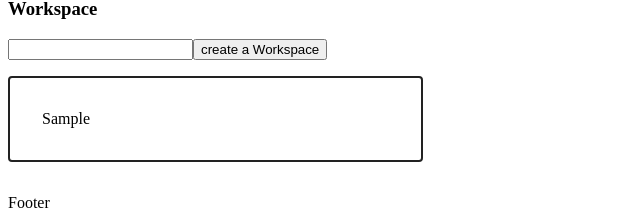
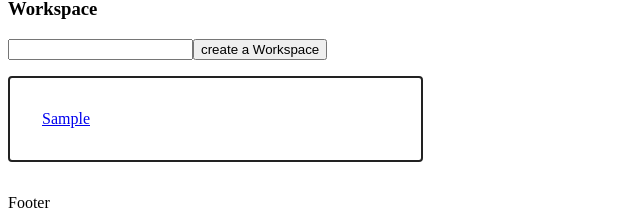
Before and after one commit to MuhamadAdrian/nuxt-3-trello-mvp, a Nuxt app: page / in a window 1280 px wide. Both pictures are taken after typing "Sample" into the empty fields and a click on the button "create a Workspace". Shown: the part 155-367 px from the top of the page, without its empty margins (0-640 px from the left). Built offline with nearby package versions, Linux system fonts and the light colour scheme.

Commit message:
feature: navigating to clicked workspace then filtering the data on detail page

```diff
--- a/components/WorkspaceList.vue
+++ b/components/WorkspaceList.vue
@@ -1,7 +1,7 @@
 <template>
     <ul class="workspace-list">
         <li class="workspace-card" v-for="workspace in workspaces" :key="workspace.id">
-            {{ workspace.name }}
+            <NuxtLink :to="`/workspace/${workspace.id}`">{{ workspace.name }}</NuxtLink>
         </li>
     </ul>
 </template>
--- a/interfaces/Workspace.ts
+++ b/interfaces/Workspace.ts
@@ -1,4 +1,4 @@
 export interface Workspace {
-    id: number,
+    id: string,
     name: string
 }
--- a/pages/index.vue
+++ b/pages/index.vue
@@ -10,16 +10,12 @@
 </template>
 
 <script setup lang="ts">
-    definePageMeta({
-        layout: 'main-layout'
-    })
-
     const newWorkspaceName = ref<string>('');
 
     const workspaces = useWorkspaces();
 
     const createWorkspace = () => {
-        const randomId = Math.floor(Math.random() * 100);
+        const randomId = Math.floor(Math.random() * 100).toString();
 
         workspaces.value.push({
             id: randomId,
--- a/pages/workspace/[id].vue
+++ b/pages/workspace/[id].vue
@@ -1,9 +1,16 @@
 <template>
     <div>
-        <h1>Workspace # {{ $route.params.id }}</h1>
+        <NuxtLink to="/">Home</NuxtLink>
+        <h1>Workspace # {{ filteredWorkspaces.name }}</h1>
     </div>
 </template>
 
 <script setup lang="ts">
+const workspaces = useWorkspaces();
+const route = useRoute();
+
+const filteredWorkspaces = workspaces.value.find(workspace => workspace.id === route.params.id);
+
+console.log(filteredWorkspaces);
 
 </script>
```
Also changed, not shown: layouts/default.vue (renamed from layouts/main-layout.vue).
